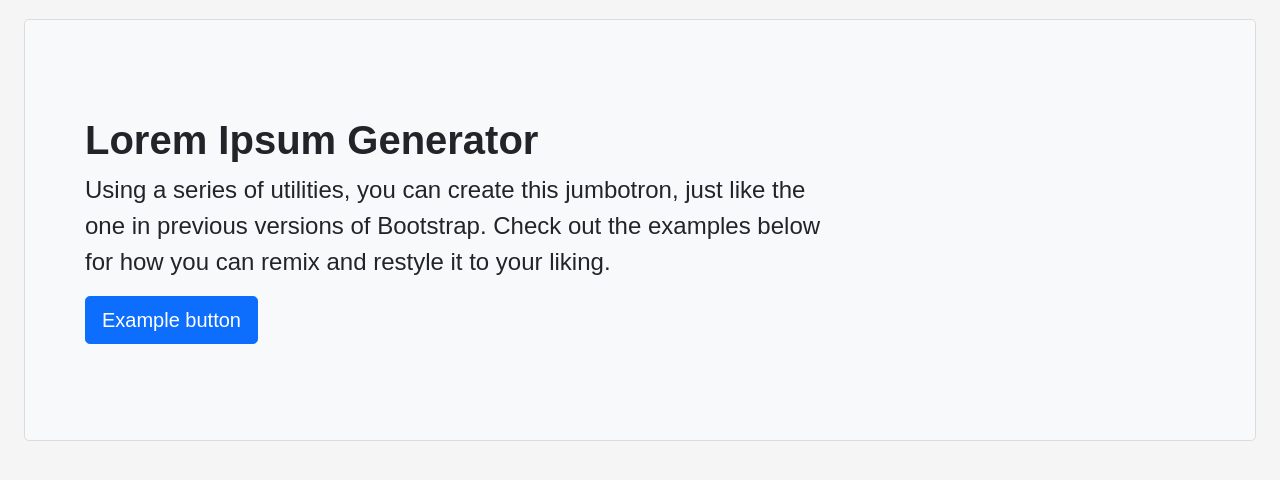
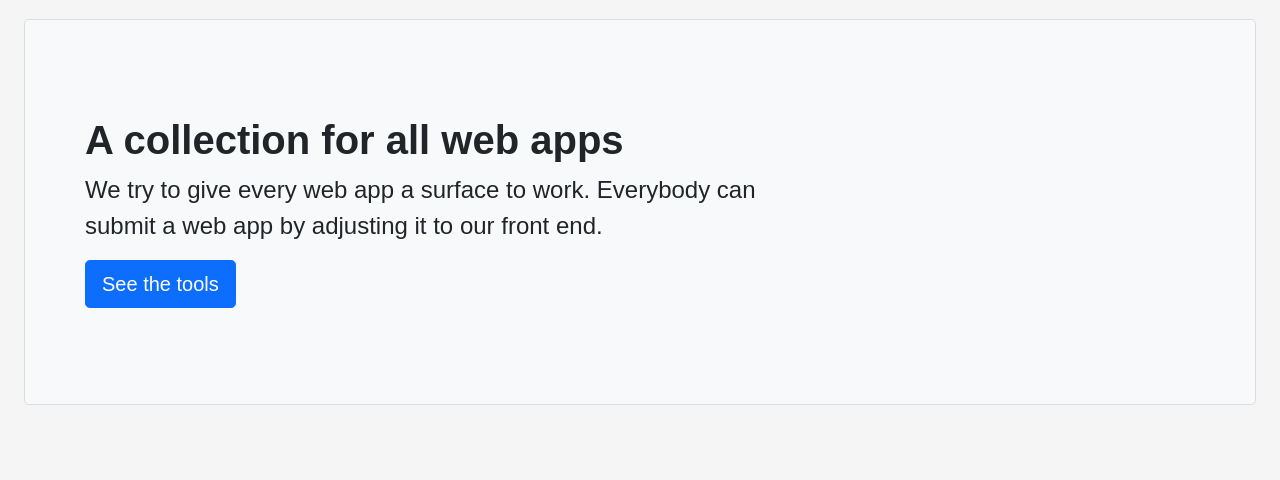
Before and after one commit to apuem/apuem, a plain HTML site: page index.html in a window 1280 px wide. Shown: the part 86-566 px from the top of the page. Drawn offline with nearby package versions, Linux system fonts and the light colour scheme.

```diff
--- a/index.html
+++ b/index.html
@@ -20,7 +20,7 @@
               <li><a href="#" style="font-weight: bold; font-size: larger;" class="nav-link px-2 link-dark">a::collection</a></li>
             </ul>
             <ul class="nav">
-              <li class="py-0"><a href="#" class="nav-link px-2 py-0 link-secondary"><i class="bi bi-plus" style="font-size: 2rem;"></i></a></li>
+              <li class="py-0"><a href="https://github.com/apuem/apuem/issues/new" class="nav-link px-2 py-0 link-secondary"><i class="bi bi-plus" style="font-size: 2rem;"></i></a></li>
             </ul>
           </div>
         </div>
@@ -28,9 +28,9 @@
       <main>
         <div style="border: 1px solid #DCDCDC;" class="p-5 m-4 bg-light rounded-3">
           <div class="container-fluid py-5">
-            <h1 class="display-6 fw-bolder">Lorem Ipsum Generator</h1>
-            <p class="col-md-8 fs-4">Using a series of utilities, you can create this jumbotron, just like the one in previous versions of Bootstrap. Check out the examples below for how you can remix and restyle it to your liking.</p>
-            <button class="btn btn-primary btn-lg" type="button">Example button</button>
+            <h1 class="display-6 fw-bolder">A collection for all web apps</h1>
+            <p class="col-md-8 fs-4">We try to give every web app a surface to work. Everybody can submit a web app by adjusting it to our front end.</p>
+            <button class="btn btn-primary btn-lg" type="button" onclick="window.location.href='https://github.com/apuem/apuem/issues';">See the tools</button>
           </div>
         </div>
       </main>
```
